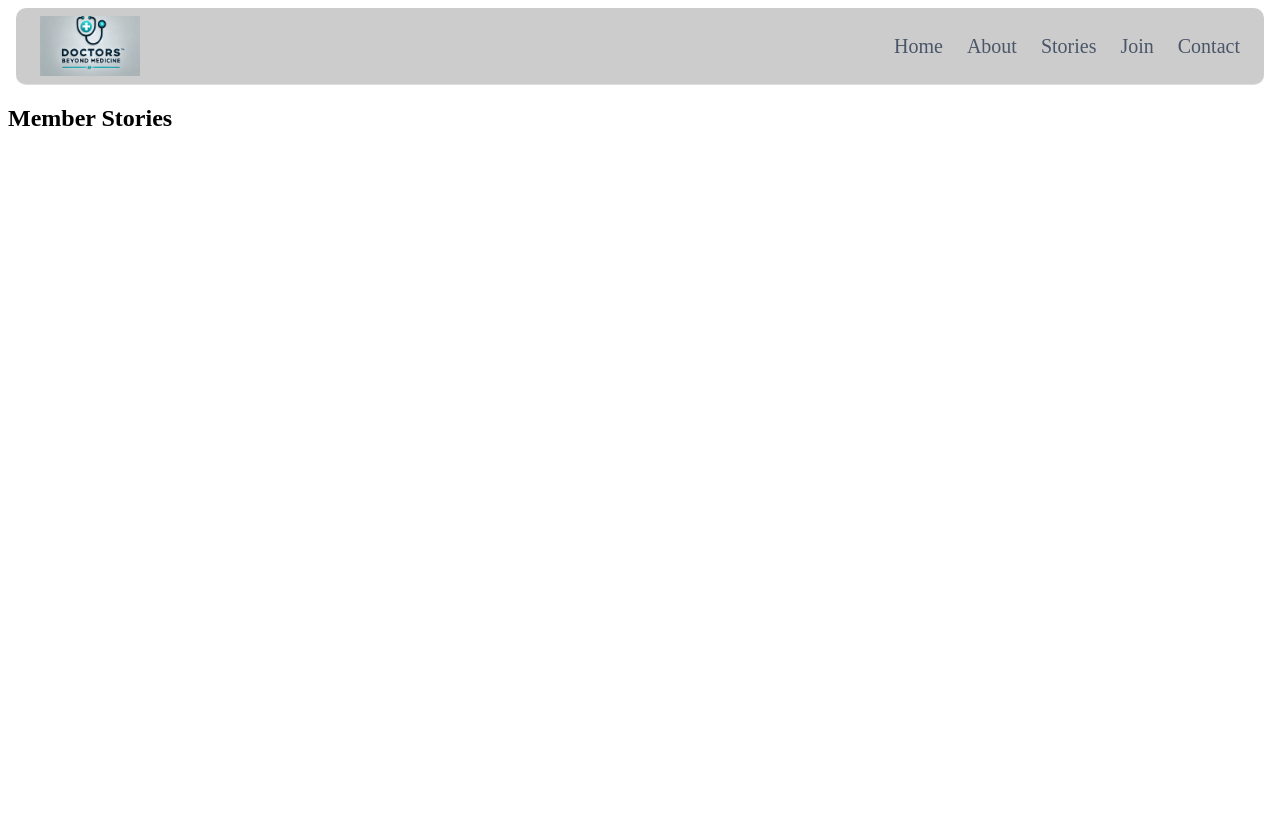
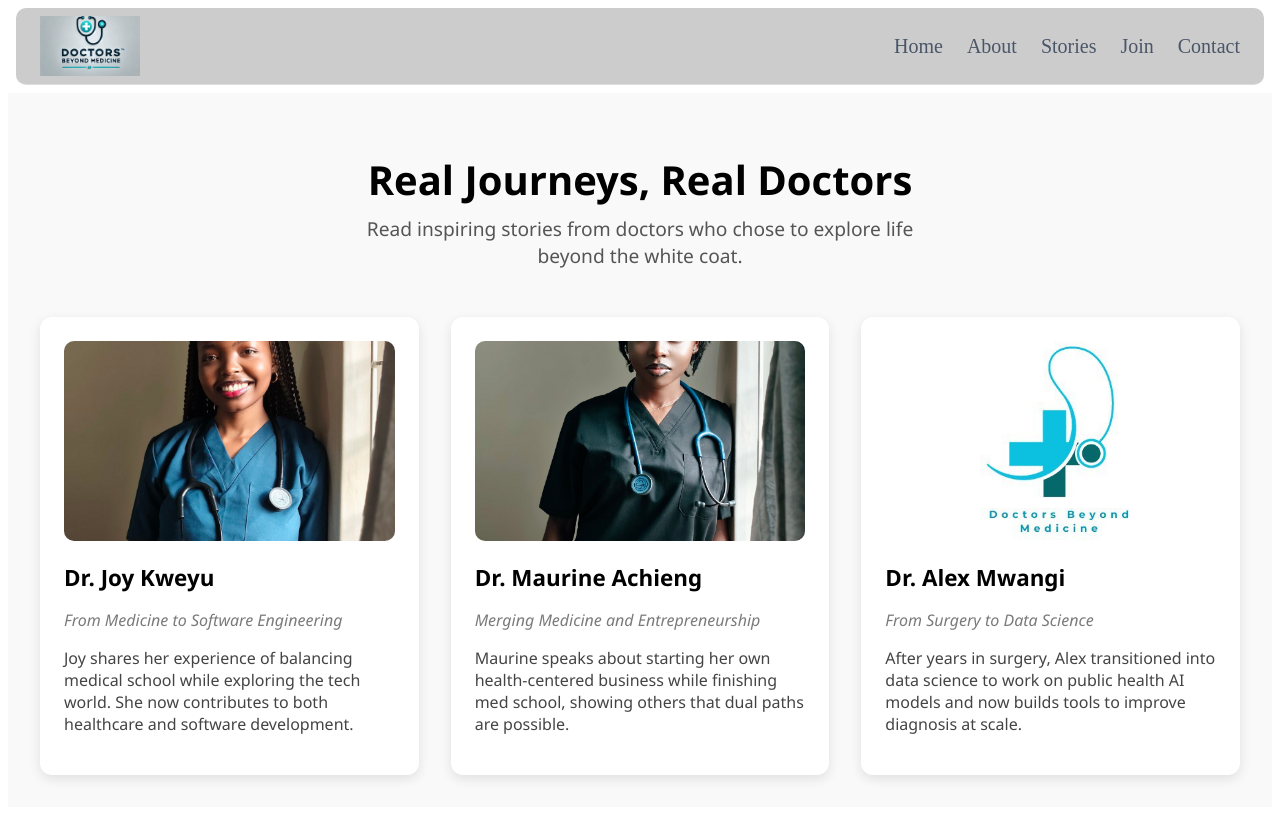
Before and after one commit to KweyuJ/doctors-beyond-medicine-frontend, a React (Vite) app: page /stories in a window 1280 px wide. Built offline with nearby package versions, Linux system fonts and the light colour scheme.

Commit message:
added stories styling

```diff
--- a/src/pages/About.jsx
+++ b/src/pages/About.jsx
@@ -11,23 +11,23 @@ export default function About() {
         <section style={styles.header}>
           <h1 style={styles.title}>About the Community</h1>
           <p style={styles.subtitle}>
-            Doctors Beyond Medicine is a safe space for medical professionals and students reimagining what their careers can look like — beyond the ward, the theatre, or the clinic.
+            Doctors Beyond Medicine is a safe space for medical professionals and students reimagining what their careers can look like beyond the ward, the theatre, or the clinic.
           </p>
         </section>
 
         {/* Story Section */}
         <section style={styles.storySection}>
           <p style={styles.paragraph}>
-            Most of us begin medical school with a clear vision — specialize in Paediatrics, OBGYN, Surgery, or Internal Medicine. But somewhere along the way, that vision might evolve.
+            Most of us begin medical school with a clear vision specialize in Paediatrics, OBGYN, Surgery, or Internal Medicine. But somewhere along the way, that vision might evolve.
           </p>
           <p style={styles.paragraph}>
             You might find yourself curious about tech, passionate about entrepreneurship, or drawn to something completely different. And that’s okay.
           </p>
           <p style={styles.paragraph}>
-            Shifting careers after years of study isn't easy — there's guilt, fear, and uncertainty. But what if you didn’t have to figure it all out alone?
+            Shifting careers after years of study isn't easy, there's guilt, fear, and uncertainty. But what if you didn’t have to figure it all out alone?
           </p>
           <p style={styles.paragraph}>
-            <strong>Doctors Beyond Medicine</strong> is a community for doctors and med students who are exploring life outside traditional practice. Here, you’ll find support, stories, and kindred spirits who’ve taken the leap — or are just beginning to.
+            <strong>Doctors Beyond Medicine</strong> is a community for doctors and med students who are exploring life outside traditional practice. Here, you’ll find support, stories, and kindred spirits who’ve taken the leap or are just beginning to.
           </p>
         </section>
 
@@ -41,7 +41,7 @@ export default function About() {
               style={styles.founderImgTogether}
             />
             <p style={styles.founderTextTogether}>
-              We’re <strong>Joy</strong> & <strong>Maurine</strong> — two medics who decided to color outside the lines. Together, we built this
+              We’re <strong>Joy</strong> & <strong>Maurine</strong>, two medics who decided to color outside the lines. Together, we built this
               space to support doctors like us. Join us as we take charge of our lives and careers in bold new directions.
             </p>
           </div>
--- /dev/null
+++ b/src/pages/Stories.css
@@ -0,0 +1,64 @@
+.stories-page {
+    padding: 2rem;
+    background-color: #f9f9f9;
+    font-family: 'Segoe UI', sans-serif;
+  }
+
+  .stories-hero {
+    text-align: center;
+    margin-bottom: 3rem;
+  }
+
+  .stories-hero h1 {
+    font-size: 2.5rem;
+    margin-bottom: 0.5rem;
+  }
+
+  .stories-hero p {
+    color: #555;
+    font-size: 1.2rem;
+    max-width: 600px;
+    margin: 0 auto;
+  }
+
+  .story-cards {
+    display: grid;
+    grid-template-columns: repeat(auto-fit, minmax(280px, 1fr));
+    gap: 2rem;
+  }
+
+  .story-card {
+    background: #fff;
+    padding: 1.5rem;
+    border-radius: 12px;
+    box-shadow: 0 4px 12px rgba(0,0,0,0.1);
+    transition: transform 0.3s ease;
+  }
+
+  .story-card:hover {
+    transform: translateY(-5px);
+  }
+
+  .story-card img {
+    width: 100%;
+    height: 200px;
+    object-fit: cover;
+    border-radius: 10px;
+  }
+
+  .story-card h3 {
+    margin-top: 1rem;
+    margin-bottom: 0.3rem;
+    font-size: 1.4rem;
+  }
+
+  .story-card .transition {
+    font-style: italic;
+    color: #7a7a7a;
+    margin-bottom: 0.8rem;
+  }
+
+  .story-card .story-text {
+    font-size: 1rem;
+    color: #444;
+  }
--- a/src/pages/Stories.jsx
+++ b/src/pages/Stories.jsx
@@ -1,3 +1,50 @@
+import { Fade } from 'react-awesome-reveal';
+import './Stories.css'; // We'll style it here
+import doctor1 from '../assets/joy.jpg'; // Replace with real images
+import doctor2 from '../assets/maurine.jpg'; // Replace with real images
+import doctor3 from '../assets/logo.jpg'; // Optional
+
+const stories = [
+  {
+    name: 'Dr. Joy Kweyu',
+    image: doctor1,
+    transition: 'From Medicine to Software Engineering',
+    story: 'Joy shares her experience of balancing medical school while exploring the tech world. She now contributes to both healthcare and software development.',
+  },
+  {
+    name: 'Dr. Maurine Achieng',
+    image: doctor2,
+    transition: 'Merging Medicine and Entrepreneurship',
+    story: 'Maurine speaks about starting her own health-centered business while finishing med school, showing others that dual paths are possible.',
+  },
+  {
+    name: 'Dr. Alex Mwangi',
+    image: doctor3,
+    transition: 'From Surgery to Data Science',
+    story: 'After years in surgery, Alex transitioned into data science to work on public health AI models and now builds tools to improve diagnosis at scale.',
+  }
+];
+
 export default function Stories() {
-    return <h2>Member Stories</h2>;
-  }
+  return (
+    <div className="stories-page">
+      <header className="stories-hero">
+        <h1>Real Journeys, Real Doctors</h1>
+        <p>Read inspiring stories from doctors who chose to explore life beyond the white coat.</p>
+      </header>
+
+      <section className="story-cards">
+        {stories.map((story, index) => (
+          <Fade direction="up" triggerOnce key={index}>
+            <div className="story-card">
+              <img src={story.image} alt={story.name} />
+              <h3>{story.name}</h3>
+              <p className="transition">{story.transition}</p>
+              <p className="story-text">{story.story}</p>
+            </div>
+          </Fade>
+        ))}
+      </section>
+    </div>
+  );
+}
```
